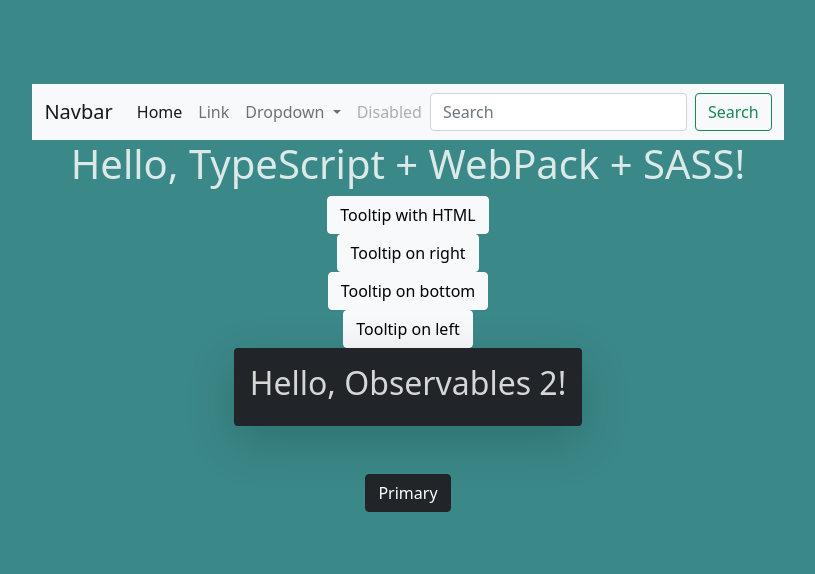
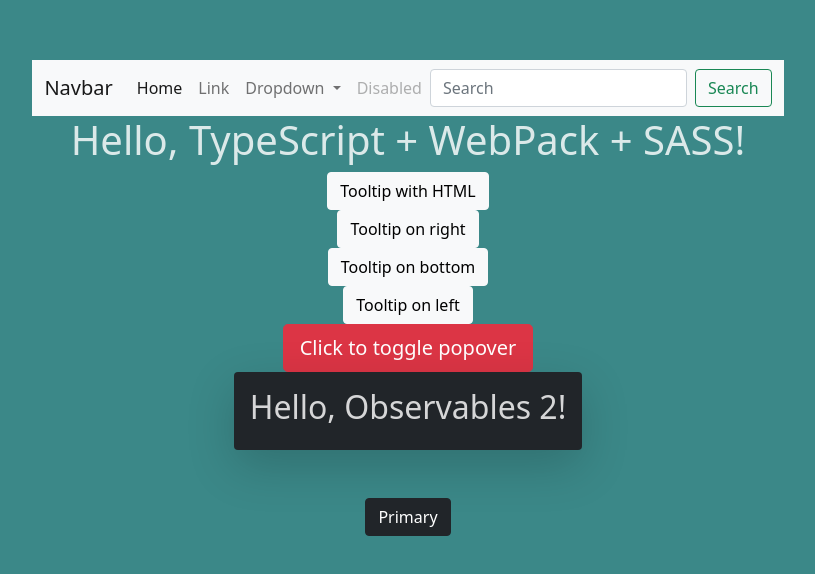
Before and after one commit to scorpion35/typescript-webpack, a website built with webpack: page src/index.html in a window 1280 px wide. Shown: the part 102-676 px from the top of the page, without its empty margins (232-1047 px from the left). Built offline with nearby package versions, Linux system fonts and the light colour scheme.

Commit message:
Added popover

```diff
--- a/src/index.html
+++ b/src/index.html
@@ -59,6 +59,8 @@
       Tooltip on left
     </button>
 
+    <button type="button" class="btn btn-lg btn-danger" data-bs-toggle="popover" title="Popover title" data-bs-content="And here's some amazing content. It's very engaging. Right?">Click to toggle popover</button>
+
     <div class="shadow-lg p-3 mb-5 bg-dark rounded">
       <h2 id="rxjs"></h2>
     </div>
--- a/src/index.ts
+++ b/src/index.ts
@@ -1,6 +1,7 @@
 import { Observable } from "rxjs";
 
 import { createPopper } from '@popperjs/core';
+import { Tooltip, Toast, Popover } from 'bootstrap';
 import "./styles/index.scss";
 
 const h2 = document.querySelector("#rxjs") as HTMLHeadElement;
```
